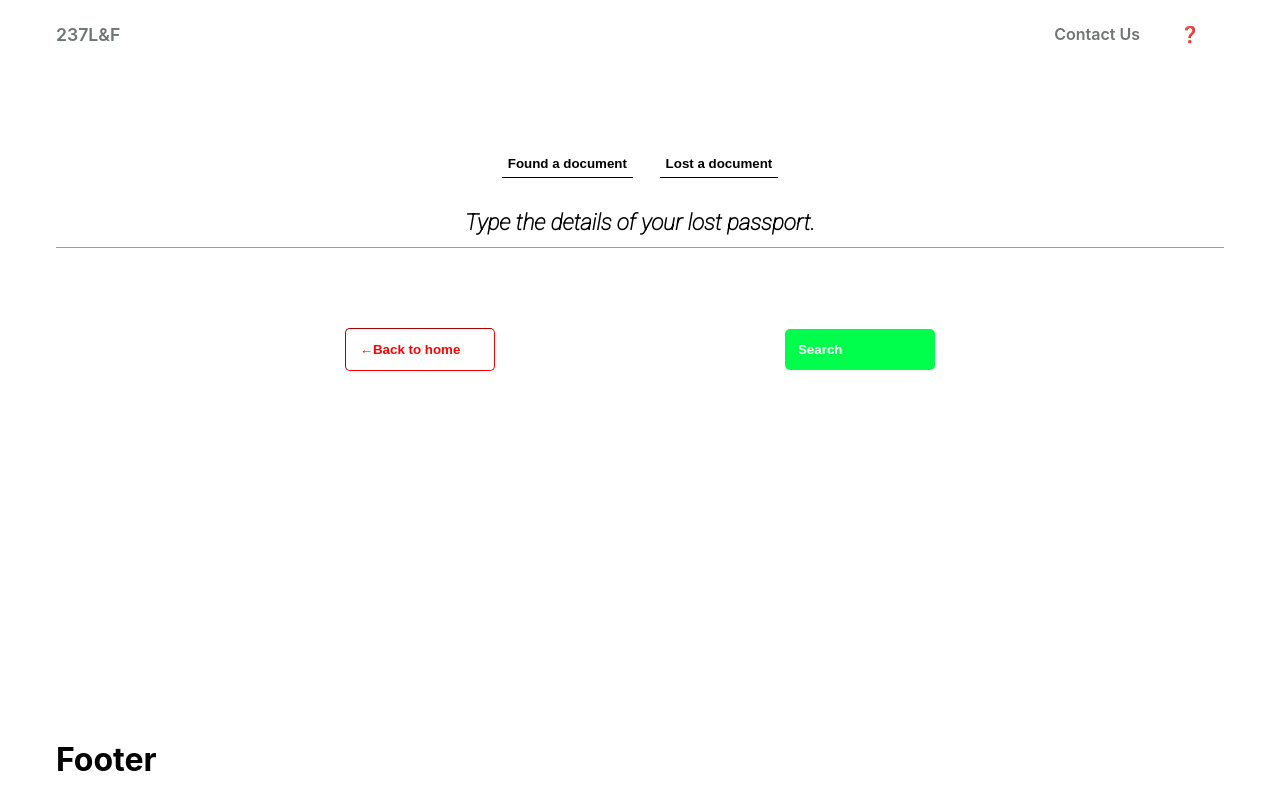
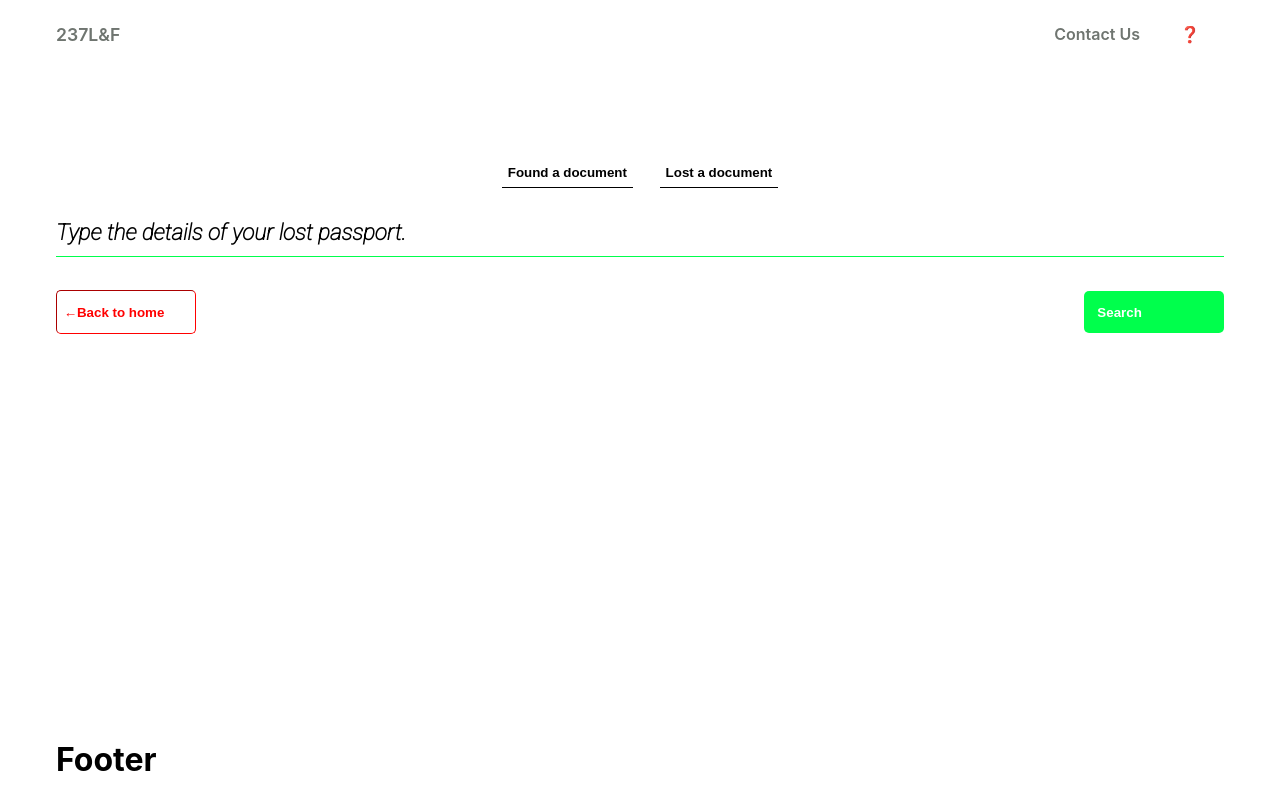
Before and after one commit to Chenwi32/237_lost_and_found, a Next.js app: page /passports in a window 1280 px wide. Built offline with nearby package versions, Linux system fonts and the light colour scheme; some icons are missing.

Commit message:
fixed some layout issues

```diff
--- a/components/styles/generalComStyles.module.css
+++ b/components/styles/generalComStyles.module.css
@@ -1,6 +1,7 @@
 .controls{
-    margin-top: 5em;
-    justify-content: space-evenly;
+    margin-top: var(--vertical_margins);
+    justify-content: space-between;
+    width: 100%;
 }
 
 .search{
@@ -29,3 +30,7 @@ font-size: 2em;
     transform: translateX(0px);
   }
 }
+
+@media (min-width: 600px) {
+
+}
--- a/pages/nationalId.jsx
+++ b/pages/nationalId.jsx
@@ -47,7 +47,7 @@ const [message, setmessage] = useState('Your results will be displayed here')
   };
 
   return (
-    <div className="flex_col" id="results">
+    <div className="" id="results">
       <h1 className="title">Type your ID card number.</h1>
       <input
         type="text"
--- a/styles/globals.css
+++ b/styles/globals.css
@@ -2,6 +2,7 @@
   --primary: #00ff4c;
   --secondary: #ff0000;
   --links: #6f7570;
+  --vertical_margins: 2em;
 }
 
 html,
@@ -71,8 +72,7 @@ hr {
   font-family: "Roboto", sans-serif;
   border-bottom: 1px solid var(--primary);
   padding-bottom: 0.5em;
-  margin-bottom: 2em;
-  text-align: center;
+  margin-bottom: 1.5em;
 }
 
 .btn {
@@ -80,19 +80,20 @@ hr {
   color: #fff;
   border: none;
   border-radius: 5px;
-  padding: 1em;
+  padding: 1em ;
+
   font-weight: 600;
-  width: 150px;
+  width: 140px;
 }
 
 .btn2 {
   background-color: inherit;
   border: 1px inset var(--secondary);
   border-radius: 5px;
-  padding: 1em;
+  padding: 1em .5em;
   color: var(--secondary);
   font-weight: 600;
-  width: 150px;
+  width: 140px;
 }
 
 .flex {
@@ -134,7 +135,7 @@ hr {
 }
 
 .results_display {
-  margin-top: 1.5em;
+  margin-top: var(--vertical_margins);
 }
 
 @media (min-width: 800px) {
@@ -146,11 +147,8 @@ hr {
 @media (min-width: 600px) {
   .main_input {
     font-size: 1.3rem;
-    font-weight: 600;
-    font-family: "Roboto", sans-serif;
     padding: 0.5em;
     width: 70%;
-    outline: none;
     margin: auto;
   }
 }
```
